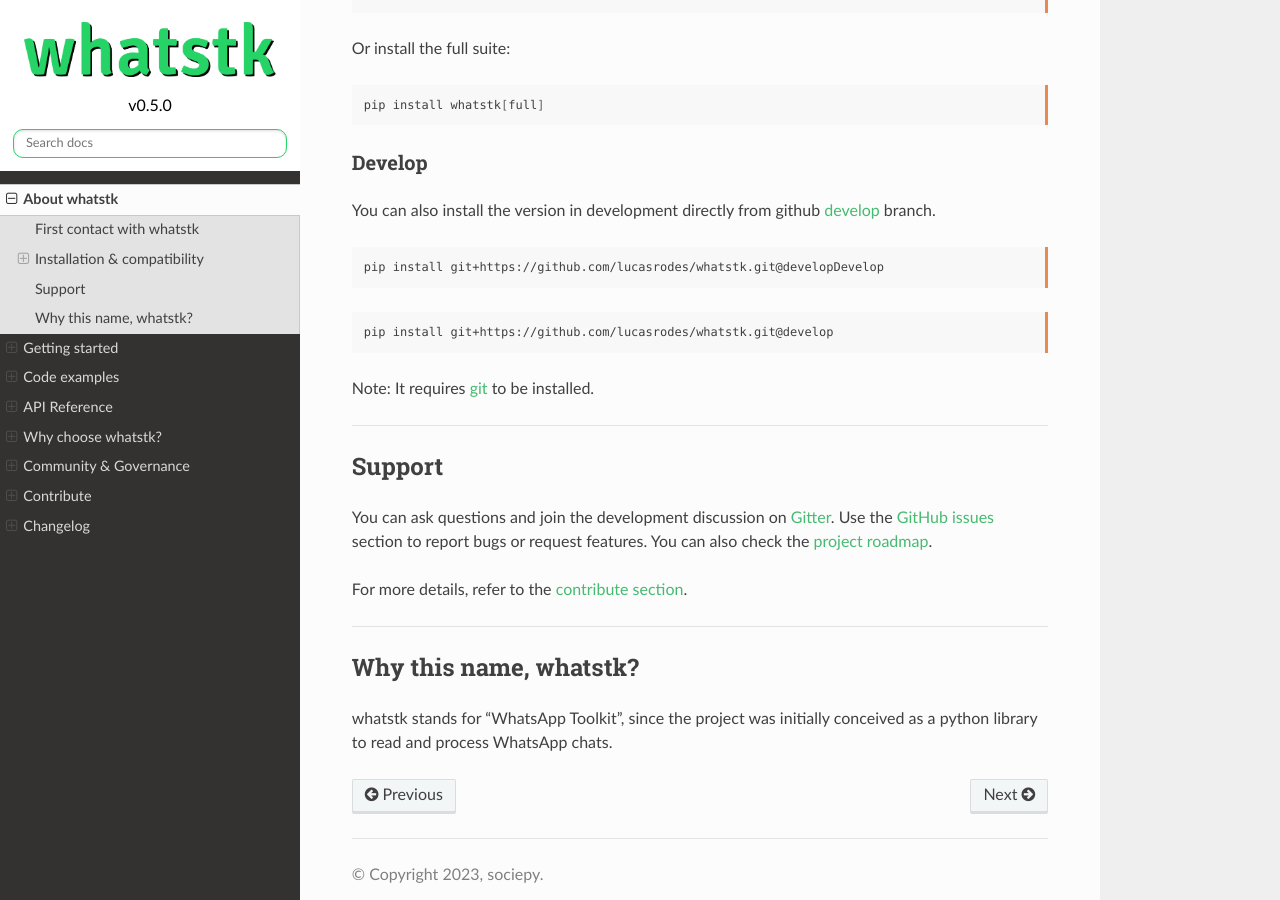
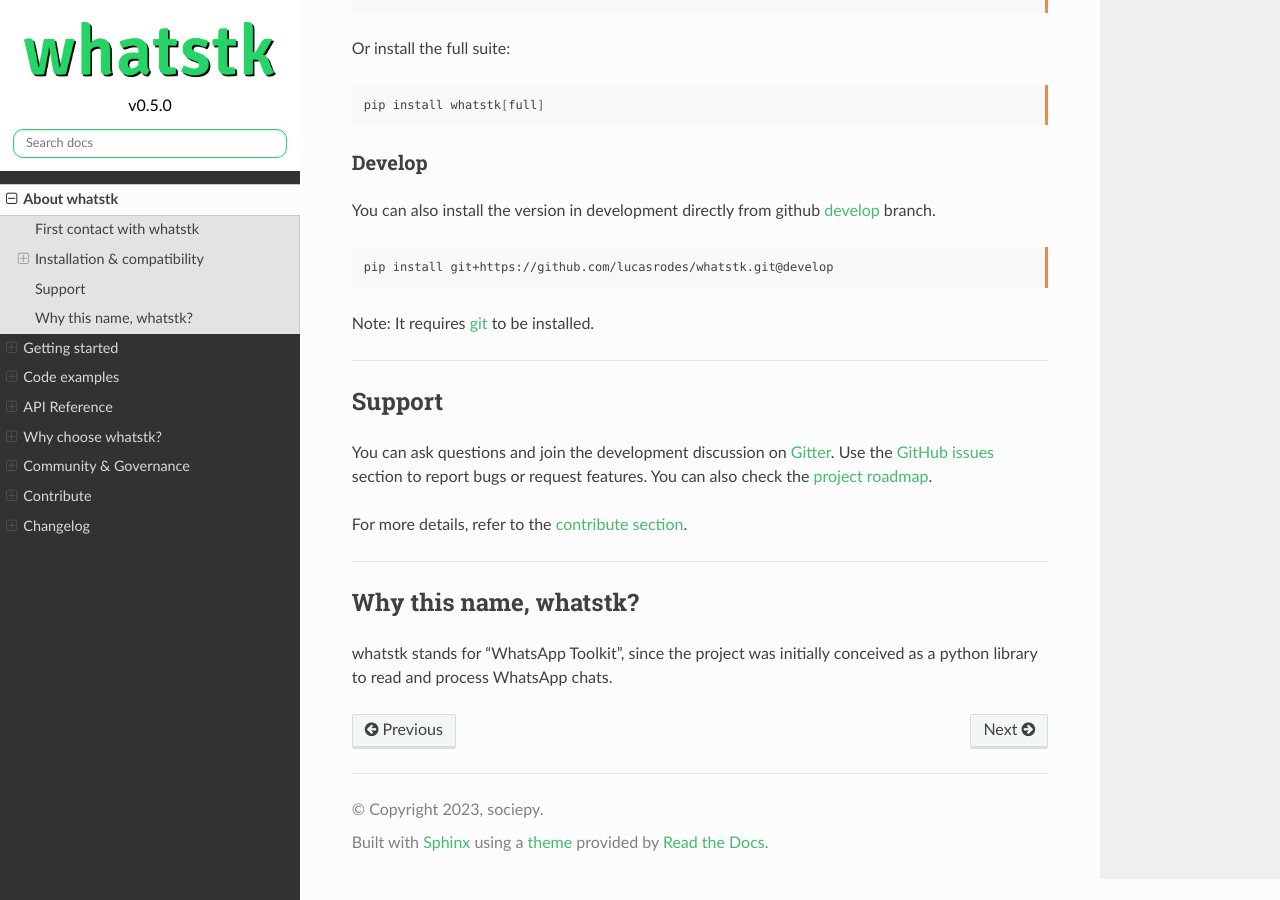
Before and after one commit to lucasrodes/whatstk, a Sphinx documentation site: the page built from docs/source/about.rst, in a window 1280 px wide and 900 px high, scrolled down 1422 px. Built offline with Sphinx 7.4.7 and the Read the Docs theme 2.0.0, drawn with Linux system fonts in a browser that asks for light colours; pages that are not in the unit, such as notebooks, are missing from menus.

Commit message:
docs(typo)

```diff
--- a/docs/source/about.rst
+++ b/docs/source/about.rst
@@ -84,13 +84,6 @@
 
 .. code-block:: bash
 
-    pip install git+https://github.com/lucasrodes/whatstk.git@developDevelop
-^^^^^^^
-You can also install the version in development directly from github
-`develop <https://github.com/lucasrodes/whatstk/tree/develop>`_ branch.
-
-.. code-block:: bash
-
     pip install git+https://github.com/lucasrodes/whatstk.git@develop
 
 Note: It requires `git <https://git-scm.com/>`_ to be installed.
```
